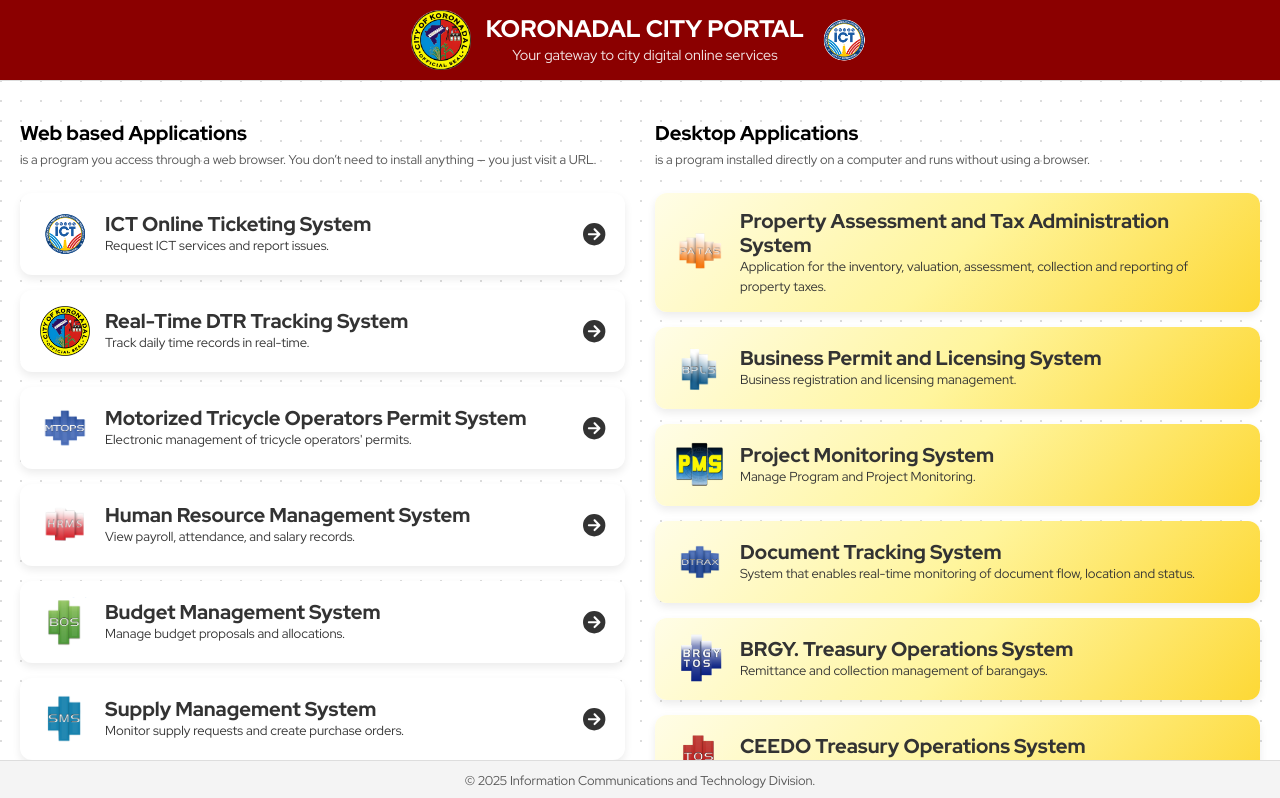
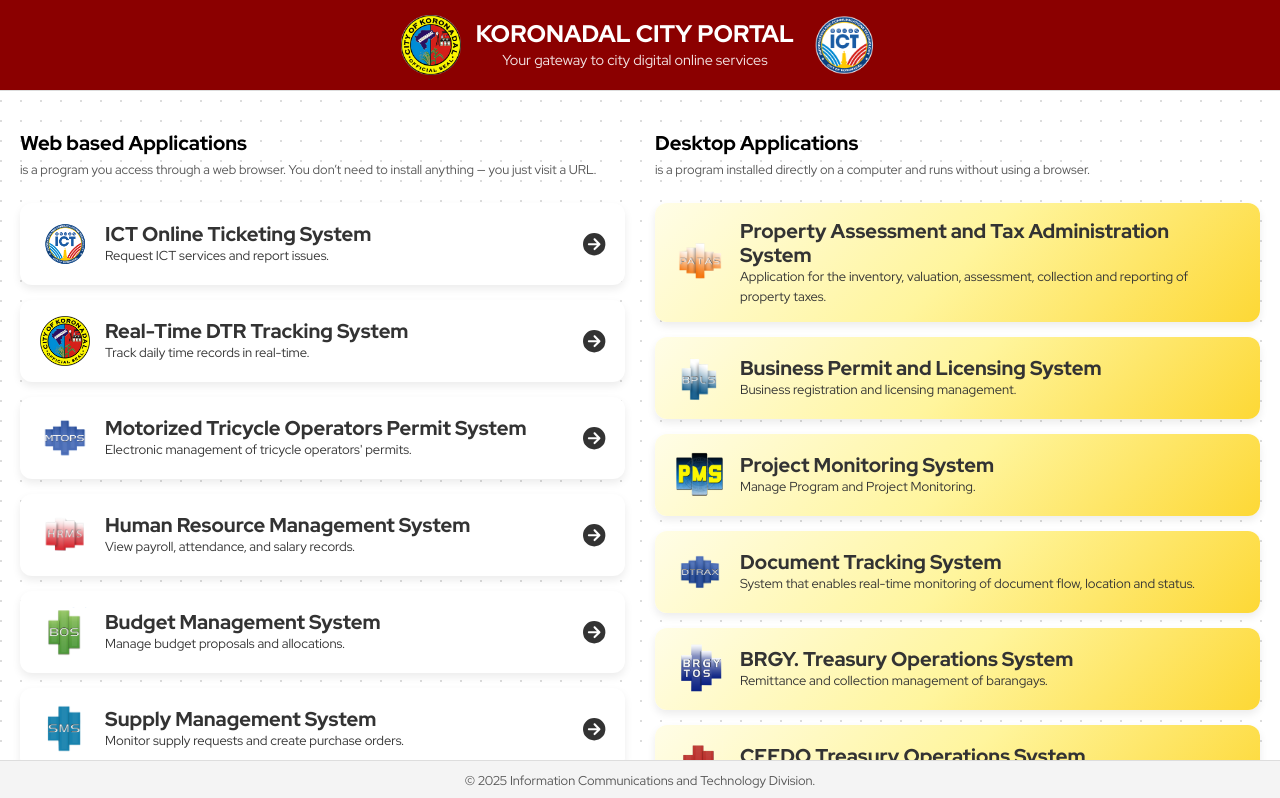
Before and after one commit to alvinjoshuasubere/app_portal, a Nuxt app: page / in a window 1280 px wide. Shown: the top 798 px of the page. Built offline with nearby package versions, Linux system fonts and the light colour scheme.

Commit message:
logo update

```diff
--- a/components/Login/LoginForm.vue
+++ b/components/Login/LoginForm.vue
@@ -265,7 +265,7 @@ body {
   border-radius: 8px;
 }
 .ict-logo {
-  width: 50px;
+  width: 70px;
   height: auto;
   border-radius: 8px;
 }
```
